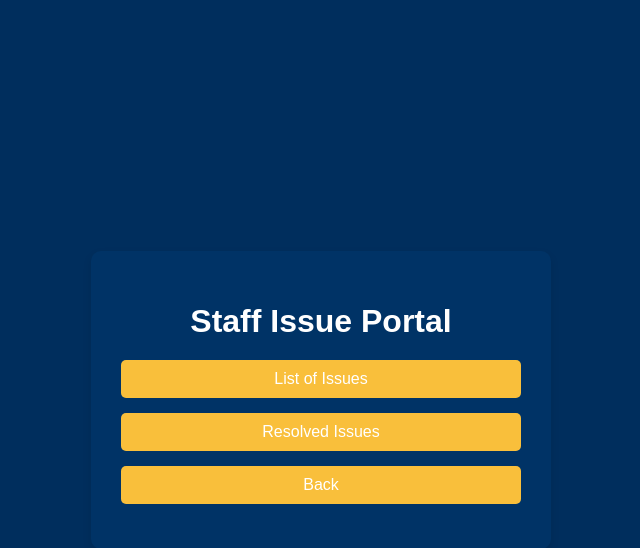
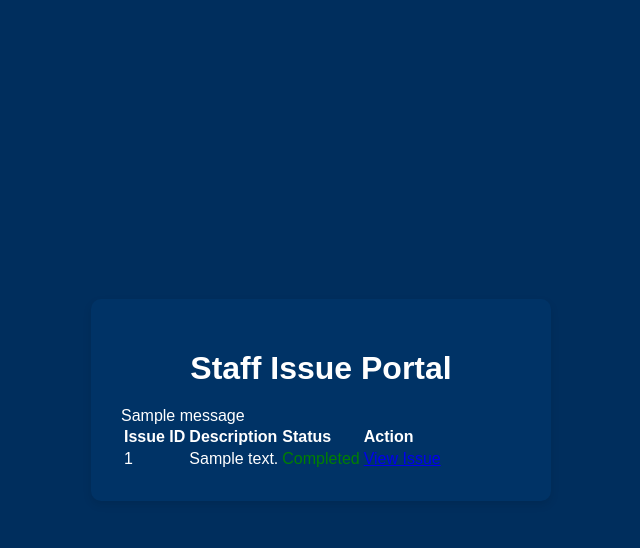
Before and after one commit to Gideion7/Databasebackup-350, a Flask app: page /staff_issue_portal in a window 1280 px wide. Shown: the top 548 px of the page, without its empty margins (319-959 px from the left). Run offline with Flask 3, Linux system fonts and the light colour scheme; tables that the repository leaves empty hold one stand-in row (values such as "Sample post"); one stand-in notice (Sample message) is shown.

Commit message:
issue_portal

```diff
--- a/main.py
+++ b/main.py
@@ -173,10 +173,10 @@ def rating():
 
 
 #This route renders the page that allows users to report issues with restrooms to staff.
-@app.route("/report_an_issue", methods=["GET"])
-def report_an_issue():
-    #items = get_all_items() # Call defined function to get all items
-    return render_template("report_an_issue.html")
+# @app.route("/report_an_issue", methods=["GET"])
+# def report_an_issue():
+#     #items = get_all_items() # Call defined function to get all items
+#     return render_template("report_an_issue.html")
 
 
 #This route renders the page that allows staff to navigate to two different pages, one to report cleaning, and the other to see reported issues.
@@ -190,16 +190,126 @@ def staff_dashboard():
 #This route renders the page that allows staff to view all reported issues.
 @app.route("/staff_issue_portal", methods=["GET"])
 def staff_issue_portal():
-    #items = get_all_items() # Call defined function to get all items
-    return render_template("staff_issue_portal.html")
+    # Connect to the database
+    conn = get_db_connection()
+    cursor = conn.cursor()
+
+    # Get all issues, including their updated status
+    cursor.execute("""
+        SELECT IssueID, Description, CompletionStatus
+        FROM Clean_Squat.ISSUEREPORT
+    """)
+    issues = cursor.fetchall()
+
+    cursor.close()
+    conn.close()
+
+    return render_template("staff_issue_portal.html", issues=issues)
 
 
-#THIS VIEW FILE IS MISSING
-#This route renders the page that allows staff to view a specific issue and mark it completed.
-@app.route("/selected_issue", methods=["GET"])
-def selected_issue():
-    #items = get_all_items() # Call defined function to get all items
-    return render_template("selected_issue.html")
+
+@app.route("/selected_issue/<int:issue_id>", methods=["GET", "POST"])
+def selected_issue(issue_id):
+    # Connect to the database
+    conn = get_db_connection()
+    cursor = conn.cursor()
+
+    # Fetch the issue details
+    cursor.execute("""
+        SELECT IssueID, Description, CompletionStatus
+        FROM Clean_Squat.ISSUEREPORT
+        WHERE IssueID = %s
+    """, (issue_id,))
+    issue = cursor.fetchone()
+
+    cursor.close()
+    conn.close()
+
+    if not issue:
+        flash("Issue not found.", "error")
+        return redirect(url_for('staff_issue_portal'))
+
+    return render_template("selected_issue.html", issue=issue)
+
+
+
+@app.route("/report_an_issue", methods=["GET", "POST"])
+def report_an_issue():
+    if request.method == "POST":
+        # Get form data
+        description = request.form["description"]
+        timestamp = request.form["timestamp"]
+        building_id = request.form["building_id"]
+        floor = request.form["floor"]
+        room = request.form["room"]
+
+        # Connect to the database
+        conn = get_db_connection()
+        cursor = conn.cursor()
+
+        try:
+            # Query to get the RestroomID for the selected BuildingID, FloorNumber, and RoomNumber
+            cursor.execute("""
+                SELECT RestroomID
+                FROM Clean_Squat.RESTROOM
+                WHERE BuildingID = %s AND FloorNumber = %s AND RoomNumber = %s
+            """, (building_id, floor, room))
+            restroom_id = cursor.fetchone()
+
+            if not restroom_id:
+                # If no RestroomID is found, flash an error message and redirect back to the form
+                flash("No matching restroom found for the selected building, floor, and room.", "error")
+                return redirect(url_for("report_an_issue"))
+
+            # Proceed with inserting the issue, using the RestroomID
+            restroom_id = restroom_id[0]
+            cursor.execute("""
+                INSERT INTO Clean_Squat.ISSUEREPORT (Description, CompletionStatus, ReportTimeStamp, RestroomID)
+                VALUES (%s, %s, %s, %s)
+            """, (description, False, timestamp, restroom_id))
+
+            # Commit the transaction
+            conn.commit()
+            flash("Issue reported successfully!", "success")
+            return redirect(url_for("staff_issue_portal"))  # Redirect to the staff issue portal after submission
+
+        except mysql.connector.Error as err:
+            flash(f"Error: {err}", "error")
+            return redirect(url_for("report_an_issue"))
+
+        finally:
+            cursor.close()
+            conn.close()
+
+    return render_template("report_an_issue.html")
+
+@app.route("/update_issue_status/<int:issue_id>/<int:status>", methods=["POST"])
+def update_issue_status(issue_id, status):
+    # Connect to the database
+    conn = get_db_connection()
+    cursor = conn.cursor()
+
+    try:
+        # Update the issue status in the database
+        cursor.execute("""
+            UPDATE Clean_Squat.ISSUEREPORT
+            SET CompletionStatus = %s
+            WHERE IssueID = %s
+        """, (status, issue_id))
+
+        # Commit the changes
+        conn.commit()
+        flash("Issue status updated successfully!", "success")
+        return redirect(url_for("staff_issue_portal"))  # Redirect back to the staff issue portal
+
+    except mysql.connector.Error as err:
+        flash(f"Error: {err}", "error")
+        return redirect(url_for("staff_issue_portal"))
+
+    finally:
+        cursor.close()
+        conn.close()
+
 
 
 #THIS VIEW FILE IS MISSING
--- a/templates/staff_issue_portal.html
+++ b/templates/staff_issue_portal.html
@@ -1,25 +1,66 @@
 <!DOCTYPE html>
 <html lang="en">
 <head>
-  <meta charset="UTF-8">
-  <meta name="viewport" content="width=device-width, initial-scale=1.0">
-  <title>Staff Issue Portal</title>
-  <link rel="stylesheet" href="../static/css/styles.css">
+    <meta charset="UTF-8">
+    <meta name="viewport" content="width=device-width, initial-scale=1.0">
+    <title>Staff Issue Portal</title>
+    <link rel="stylesheet" href="{{ url_for('static', filename='css/styles.css') }}">
 </head>
 <body>
+
   <div class="form-container">
     <h1>Staff Issue Portal</h1>
 
-    <div class="buttons">
-      <!-- Button for List of Issues -->
-      <button type="button" class="button" onclick="window.location.href='/list-issues'">List of Issues</button>
+    <!-- Display Flash messages -->
+    {% with messages = get_flashed_messages(with_categories=true) %}
+      {% if messages %}
+        <div class="alert alert-{{ messages[0][0] }}">
+          {{ messages[0][1] }}
+        </div>
+      {% endif %}
+    {% endwith %}
 
-      <!-- Button for Resolved Issues -->
-      <button type="button" class="button" onclick="window.location.href='/resolved-issues'">Resolved Issues</button>
-    </div>
+    <table>
+      <thead>
+        <tr>
+          <th>Issue ID</th>
+          <th>Description</th>
+          <th>Status</th>
+          <th>Action</th>
+        </tr>
+      </thead>
+      <tbody>
+        {% for issue in issues %}
+          <tr>
+            <td>{{ issue[0] }}</td>
+            <td>{{ issue[1] }}</td>
+            <td>
+              {% if issue[2] == 1 %}
+                <span style="color: green;">Completed</span>
+              {% else %}
+                <span style="color: red;">Not Completed</span>
+              {% endif %}
+            </td>
+            <td>
+              <!-- Link to view the issue details -->
+              <a href="{{ url_for('selected_issue', issue_id=issue[0]) }}">View Issue</a>
+              {% if issue[2] == 1 %}
+                <!-- If completed, show a "Mark as Not Completed" button -->
+                <form method="POST" action="{{ url_for('update_issue_status', issue_id=issue[0], status=0) }}">
 
-    <!-- Back Button -->
-    <button type="button" class="back-button" onclick="window.location.href='/dashboard'">Back</button>
+                </form>
+              {% else %}
+                <!-- If not completed, show a "Mark as Completed" button -->
+                <form method="POST" action="{{ url_for('update_issue_status', issue_id=issue[0], status=1) }}">
+
+                </form>
+              {% endif %}
+            </td>
+          </tr>
+        {% endfor %}
+      </tbody>
+    </table>
   </div>
+
 </body>
 </html>
```
Also changed, not shown: templates/selected_issue.html (+35 -33 lines).
